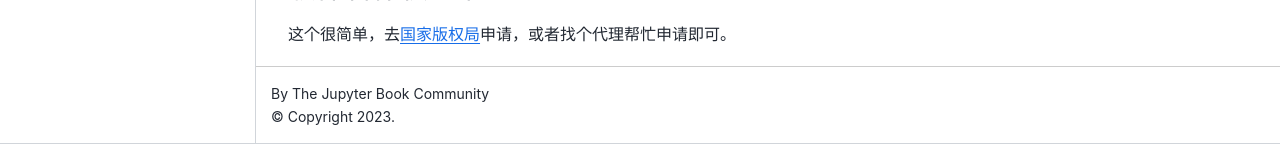
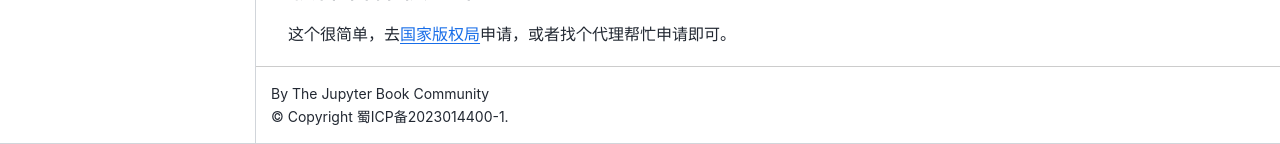
Before and after one commit to Dandelight/qingnan.tech, a Jupyter Book: the page built from Go-Public.md, in a window 1280 px wide and 900 px high, scrolled down 1404 px. Shown: the part 756-900 px from the top of the window. Built offline with Jupyter Book 1.0.4 settings and Sphinx 7.4.7 and the Sphinx Book theme 1.1.4, drawn with Linux system fonts in a browser that asks for light colours.

Commit message:
doc: add copyright

```diff
--- a/_config.yml
+++ b/_config.yml
@@ -3,6 +3,7 @@
 
 title: My sample book
 author: The Jupyter Book Community
+copyright: 蜀ICP备2023014400-1
 logo: logo.png
 
 # Force re-execution of notebooks on each build.
```
